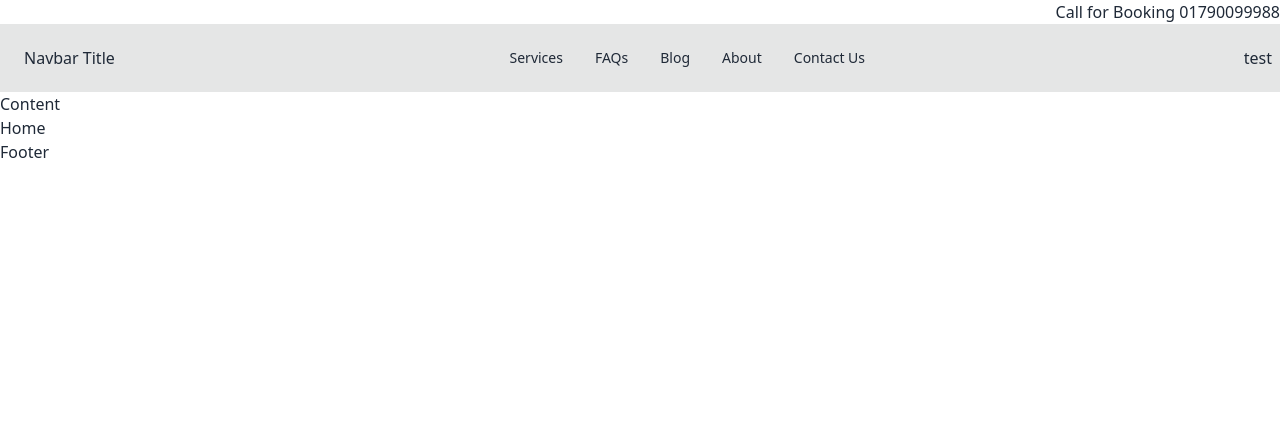
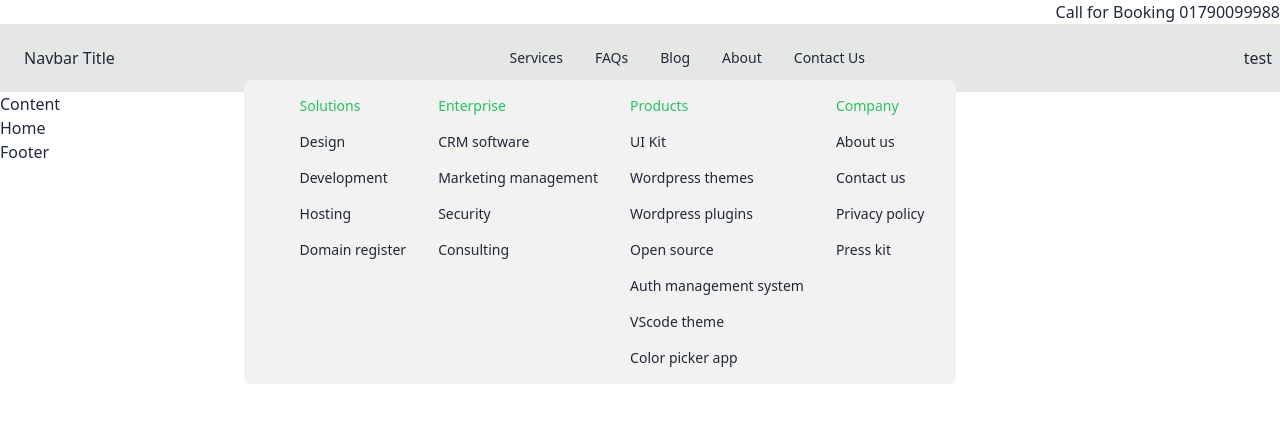
Before and after one commit to rjspyk5/reactContest, a React (Vite) app: page / in a window 1280 px wide. Shown: the top 422 px of the page. Built offline with nearby package versions, Linux system fonts and the light colour scheme.

Commit message:
setup basic megamenu

```diff
--- a/src/Pages/shared/Navbar/Navbar.jsx
+++ b/src/Pages/shared/Navbar/Navbar.jsx
@@ -1,9 +1,199 @@
 import React from "react";
 import { NavLink } from "react-router-dom";
 export const Navbar = () => {
+  const megaMenu = (
+    <ul className="menu  bg-base-200 rounded-box lg:min-w-max">
+      <li>
+        <a className="hover:text-green-500">Solutions</a>
+        <ul>
+          <li>
+            <a className="hover:text-green-500">Design</a>
+          </li>
+          <li>
+            <a className="hover:text-green-500">Development</a>
+          </li>
+          <li>
+            <a className="hover:text-green-500">Hosting</a>
+          </li>
+          <li>
+            <a className="hover:text-green-500">Domain register</a>
+          </li>
+        </ul>
+      </li>
+      <li>
+        <a className="hover:text-green-500">Enterprise</a>
+        <ul>
+          <li>
+            <a className="hover:text-green-500">CRM software</a>
+          </li>
+          <li>
+            <a className="hover:text-green-500">Marketing management</a>
+          </li>
+          <li>
+            <a className="hover:text-green-500">Security</a>
+          </li>
+          <li>
+            <a className="hover:text-green-500">Consulting</a>
+          </li>
+        </ul>
+      </li>
+      <li>
+        <a className="hover:text-green-500">Products</a>
+        <ul>
+          <li>
+            <a className="hover:text-green-500">UI Kit</a>
+          </li>
+          <li>
+            <a className="hover:text-green-500">Wordpress themes</a>
+          </li>
+          <li>
+            <a className="hover:text-green-500">Wordpress plugins</a>
+          </li>
+          <li>
+            <a className="hover:text-green-500">Open source</a>
+            <ul>
+              <li>
+                <a className="hover:text-green-500">Auth management system</a>
+              </li>
+              <li>
+                <a className="hover:text-green-500">VScode theme</a>
+              </li>
+              <li>
+                <a className="hover:text-green-500">Color picker app</a>
+              </li>
+            </ul>
+          </li>
+        </ul>
+      </li>
+      <li>
+        <a className="hover:text-green-500">Company</a>
+        <ul>
+          <li>
+            <a className="hover:text-green-500">About us</a>
+          </li>
+          <li>
+            <a className="hover:text-green-500">Contact us</a>
+          </li>
+          <li>
+            <a className="hover:text-green-500">Privacy policy</a>
+          </li>
+          <li>
+            <a className="hover:text-green-500">Press kit</a>
+          </li>
+        </ul>
+      </li>
+    </ul>
+  );
+
+  const megamenu2 = (
+    <ul className=" lg:menu-horizontal before:w-0  lg:min-w-max">
+      <li>
+        <a className="text-green-500">Solutions</a>
+        <ul className="before:w-0 m-0 p-0">
+          <li>
+            <a className="hover:text-green-500">Design</a>
+          </li>
+          <li>
+            <a className="hover:text-green-500">Development</a>
+          </li>
+          <li>
+            <a className="hover:text-green-500">Hosting</a>
+          </li>
+          <li>
+            <a className="hover:text-green-500">Domain register</a>
+          </li>
+        </ul>
+      </li>
+      <li>
+        <a className="text-green-500">Enterprise</a>
+        <ul className="before:w-0 m-0 p-0 f">
+          <li>
+            <a className="hover:text-green-500">CRM software</a>
+          </li>
+          <li>
+            <a className="hover:text-green-500">Marketing management</a>
+          </li>
+          <li>
+            <a className="hover:text-green-500">Security</a>
+          </li>
+          <li>
+            <a className="hover:text-green-500">Consulting</a>
+          </li>
+        </ul>
+      </li>
+      <li>
+        <a className="text-green-500">Products</a>
+        <ul className="before:w-0 m-0 p-0">
+          <li>
+            <a className="hover:text-green-500">UI Kit</a>
+          </li>
+          <li>
+            <a className="hover:text-green-500">Wordpress themes</a>
+          </li>
+          <li>
+            <a className="hover:text-green-500">Wordpress plugins</a>
+          </li>
+          <li>
+            <a className="hover:text-green-500">Open source</a>
+            <ul className="before:w-0 m-0 p-0">
+              <li>
+                <a className="hover:text-green-500">Auth management system</a>
+              </li>
+              <li>
+                <a className="hover:text-green-500">VScode theme</a>
+              </li>
+              <li>
+                <a className="hover:text-green-500">Color picker app</a>
+              </li>
+            </ul>
+          </li>
+        </ul>
+      </li>
+      <li>
+        <a className="text-green-500">Company</a>
+        <ul className="before:w-0 m-0 p-0 x">
+          <li>
+            <a className="hover:text-green-500">About us</a>
+          </li>
+          <li>
+            <a className="hover:text-green-500">Contact us</a>
+          </li>
+          <li>
+            <a className="hover:text-green-500">Privacy policy</a>
+          </li>
+          <li>
+            <a className="hover:text-green-500">Press kit</a>
+          </li>
+        </ul>
+      </li>
+    </ul>
+  );
+
   const menu = (
     <>
+      <li className="relative group">
+        <NavLink to="/services">Services</NavLink>
+        <div className="absolute  top-10 bg-base-200 hover:bg-none  left-[-250px]">
+          {megamenu2}
+        </div>
+      </li>
       <li>
+        <NavLink to="/faqs">FAQs</NavLink>
+      </li>
+      <li>
+        <NavLink to="/blogs">Blog</NavLink>
+      </li>
+      <li>
+        <NavLink to="/about">About</NavLink>
+      </li>
+      <li>
+        <NavLink to="/contact">Contact Us</NavLink>
+      </li>
+    </>
+  );
+  const menu2 = (
+    <>
+      <li className="">
         <NavLink to="/services">Services</NavLink>
       </li>
       <li>
@@ -21,89 +211,6 @@ export const Navbar = () => {
     </>
   );
 
-  const megaMenu = (
-    <ul className="menu xl:menu-horizontal bg-base-200 rounded-box lg:min-w-max">
-      <li>
-        <a>Solutions</a>
-        <ul>
-          <li>
-            <a>Design</a>
-          </li>
-          <li>
-            <a>Development</a>
-          </li>
-          <li>
-            <a>Hosting</a>
-          </li>
-          <li>
-            <a>Domain register</a>
-          </li>
-        </ul>
-      </li>
-      <li>
-        <a>Enterprise</a>
-        <ul>
-          <li>
-            <a>CRM software</a>
-          </li>
-          <li>
-            <a>Marketing management</a>
-          </li>
-          <li>
-            <a>Security</a>
-          </li>
-          <li>
-            <a>Consulting</a>
-          </li>
-        </ul>
-      </li>
-      <li>
-        <a>Products</a>
-        <ul>
-          <li>
-            <a>UI Kit</a>
-          </li>
-          <li>
-            <a>Wordpress themes</a>
-          </li>
-          <li>
-            <a>Wordpress plugins</a>
-          </li>
-          <li>
-            <a>Open source</a>
-            <ul>
-              <li>
-                <a>Auth management system</a>
-              </li>
-              <li>
-                <a>VScode theme</a>
-              </li>
-              <li>
-                <a>Color picker app</a>
-              </li>
-            </ul>
-          </li>
-        </ul>
-      </li>
-      <li>
-        <a>Company</a>
-        <ul>
-          <li>
-            <a>About us</a>
-          </li>
-          <li>
-            <a>Contact us</a>
-          </li>
-          <li>
-            <a>Privacy policy</a>
-          </li>
-          <li>
-            <a>Press kit</a>
-          </li>
-        </ul>
-      </li>
-    </ul>
-  );
   return (
     <div>
       <div className="drawer">
@@ -153,7 +260,7 @@ export const Navbar = () => {
             aria-label="close sidebar"
             className="drawer-overlay"
           ></label>
-          <ul className="menu bg-base-200 min-h-full w-80 p-4">{menu}</ul>
+          <ul className="menu bg-base-200 min-h-full w-80 p-4">{menu2}</ul>
         </div>
       </div>
     </div>
```
